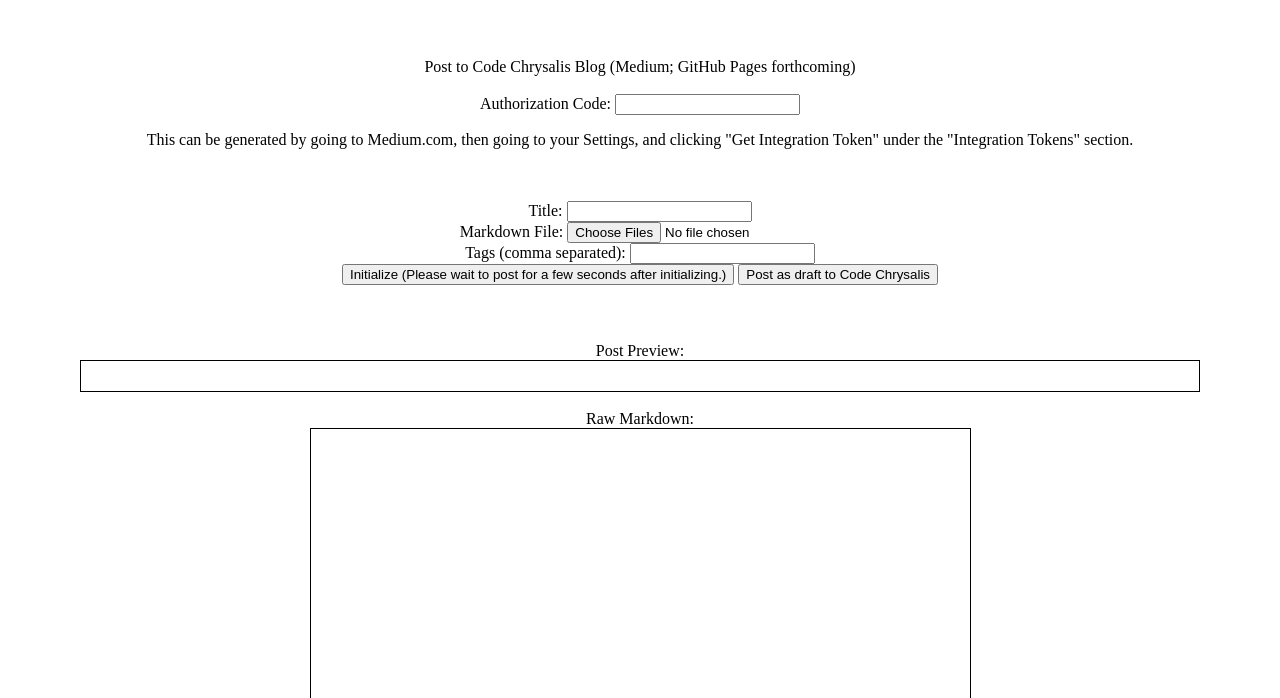
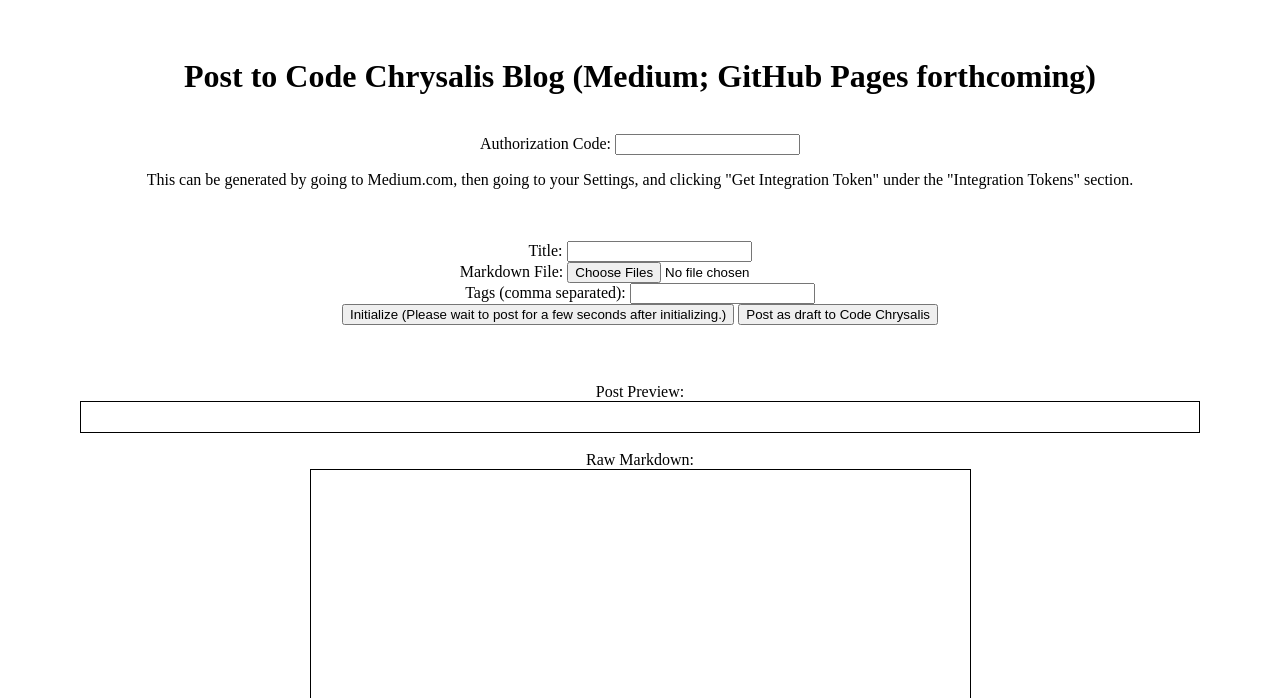
Before and after one commit to codechrysalis/md-to-medium-github, a website: page index.html in a window 1280 px wide. Shown: the part 102-800 px from the top of the page. Drawn offline with nearby package versions, Linux system fonts and the light colour scheme.

Commit message:
fixed weird h1 ending

```diff
--- a/index.html
+++ b/index.html
@@ -9,7 +9,7 @@
 </head>
 
 <body>
-    <h1></h1>Post to Code Chrysalis Blog (Medium; GitHub Pages forthcoming) </h1>
+    <h1>Post to Code Chrysalis Blog (Medium; GitHub Pages forthcoming) </h1>
     <form id="postform">
         <br> Authorization Code:
         <!-- Nate's is "218800e8caf5ef6ff60fe81916ba76d1d6f6ebc995256234a8ae6eb2b7a393a0e" -->
```
